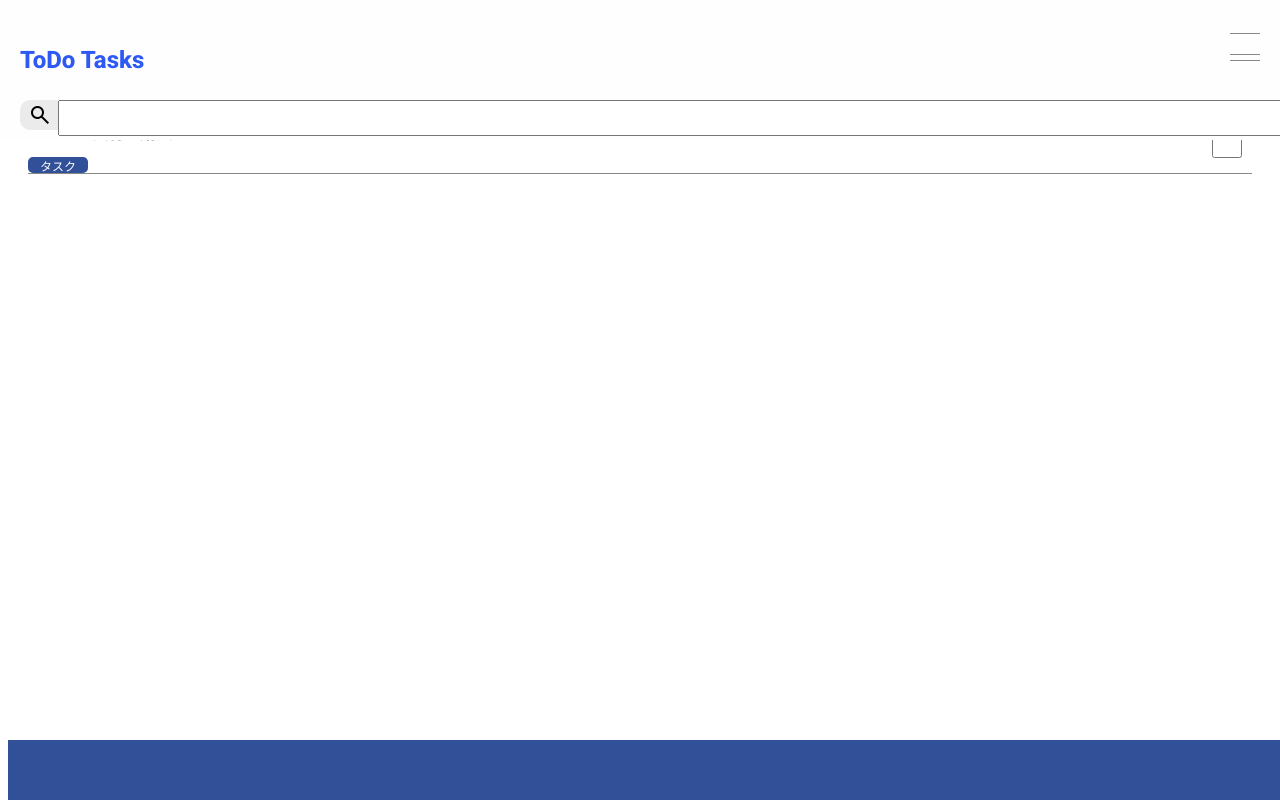
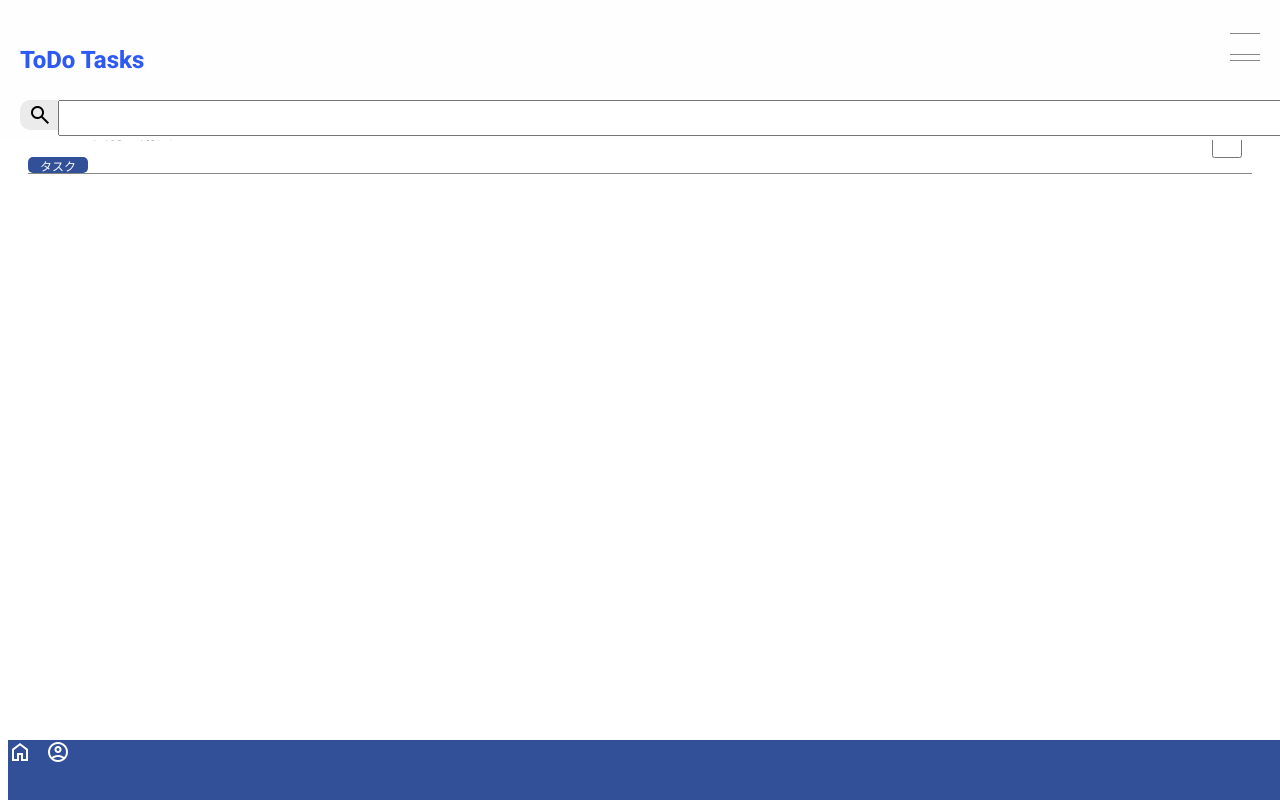
Before and after one commit to ShunKUN1182/winter_study, a React (Vite) app in the folder react-todo/: page / in a window 1280 px wide. Built offline with nearby package versions, Linux system fonts and the light colour scheme; a web font is replaced by a local one.

Commit message:
アイコンが表示されない

```diff
--- a/react-todo/index.html
+++ b/react-todo/index.html
@@ -13,6 +13,14 @@
             rel="stylesheet"
             href="https://fonts.googleapis.com/css2?family=Material+Symbols+Outlined:opsz,wght,FILL,GRAD@20..48,100..700,0..1,-50..200&icon_names=search"
         />
+        <link
+            rel="stylesheet"
+            href="https://fonts.googleapis.com/css2?family=Material+Symbols+Outlined:opsz,wght,FILL,GRAD@20..48,100..700,0..1,-50..200&icon_names=home"
+        />
+        <link
+            rel="stylesheet"
+            href="https://fonts.googleapis.com/css2?family=Material+Symbols+Outlined:opsz,wght,FILL,GRAD@20..48,100..700,0..1,-50..200&icon_names=account_circle"
+        />
         <link rel="stylesheet" href="ress.css" />
         <meta name="viewport" content="width=device-width, initial-scale=1.0" />
         <title>react-todo</title>
--- a/react-todo/src/components/Footer.jsx
+++ b/react-todo/src/components/Footer.jsx
@@ -1,7 +1,8 @@
 const Footer = () => {
     return (
         <div className="footer">
-            <p></p>
+            <span class="material-symbols-outlined">home</span>
+            <span class="material-symbols-outlined">account_circle</span>
         </div>
     );
 };
--- a/react-todo/src/index.css
+++ b/react-todo/src/index.css
@@ -132,4 +132,9 @@
     width: 100vw;
     height: 60px;
     background-color: var(--base-color);
+    span {
+        width: 38px;
+        height: 38px;
+        color: var(--white-color);
+    }
 }
```
